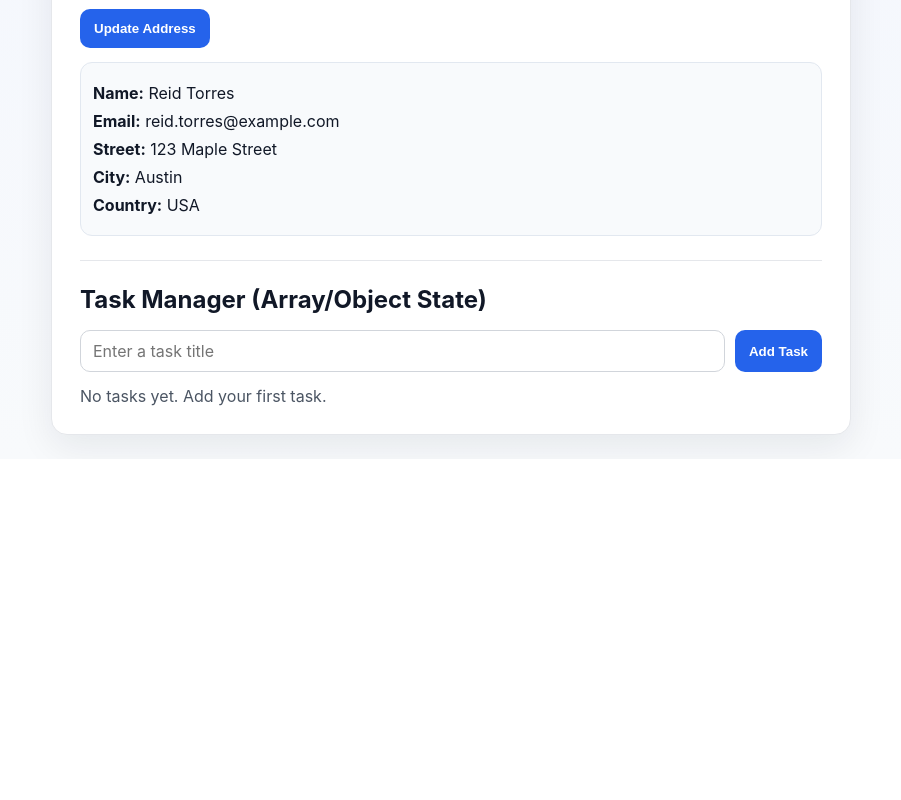
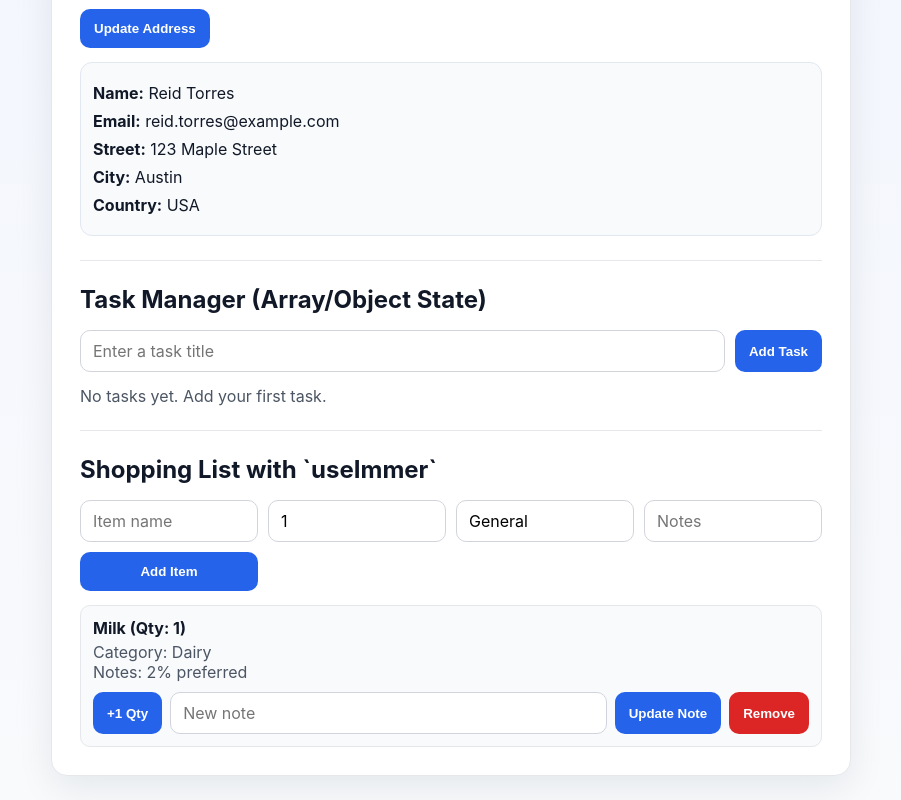
Before and after one commit to olympusmons1256/AD312, a React (Vite) app in the folder applicationLibrary/: page / in a window 1280 px wide. Shown: the part 1080-1880 px from the top of the page, without its empty margins (189-1090 px from the left). Before the commit the page ends 1539 px from the top, so only its background shows below. Built offline with nearby package versions, Linux system fonts and the light colour scheme.

Commit message:
state management with Immer in React initial commit

```diff
--- a/applicationLibrary/package.json
+++ b/applicationLibrary/package.json
@@ -9,8 +9,10 @@
     "preview": "vite preview"
   },
   "dependencies": {
+    "immer": "^11.1.4",
     "react": "^18.3.1",
-    "react-dom": "^18.3.1"
+    "react-dom": "^18.3.1",
+    "use-immer": "^0.11.0"
   },
   "devDependencies": {
     "@vitejs/plugin-react": "^4.2.1",
--- a/applicationLibrary/src/App.jsx
+++ b/applicationLibrary/src/App.jsx
@@ -2,19 +2,21 @@ import Counter from './Counter'
 import Gallery from './Gallery'
 import UserProfile from './UserProfile'
 import TaskManager from './TaskManager'
+import ShoppingListWithImmer from './ShoppingListWithImmer'
 
 function App() {
   return (
     <main className="app-shell">
       <h1>React State Dashboard</h1>
       <p className="subtitle">
-        Explore state snapshots, asynchronous updates, image navigation, nested objects, and task arrays.
+        Explore state snapshots, asynchronous updates, image navigation, nested objects, task arrays, and Immer drafts.
       </p>
       <div className="section-stack">
         <Counter />
         <Gallery />
         <UserProfile />
         <TaskManager />
+        <ShoppingListWithImmer />
       </div>
     </main>
   )
--- /dev/null
+++ b/applicationLibrary/src/ShoppingListWithImmer.jsx
@@ -0,0 +1,184 @@
+import { useState } from 'react'
+import { useImmer } from 'use-immer'
+
+function ShoppingListWithImmer() {
+  const [shoppingList, updateShoppingList] = useImmer([
+    {
+      id: 1,
+      name: 'Milk',
+      quantity: 1,
+      details: {
+        category: 'Dairy',
+        notes: '2% preferred'
+      }
+    }
+  ])
+
+  const [nameInput, setNameInput] = useState('')
+  const [quantityInput, setQuantityInput] = useState(1)
+  const [categoryInput, setCategoryInput] = useState('General')
+  const [notesInput, setNotesInput] = useState('')
+  const [noteDrafts, setNoteDrafts] = useState({})
+
+  const addItem = () => {
+    const trimmedName = nameInput.trim()
+
+    if (!trimmedName) {
+      return
+    }
+
+    updateShoppingList((draft) => {
+      draft.push({
+        id: Date.now(),
+        name: trimmedName,
+        quantity: Number(quantityInput) || 1,
+        details: {
+          category: categoryInput.trim() || 'General',
+          notes: notesInput.trim()
+        }
+      })
+    })
+
+    setNameInput('')
+    setQuantityInput(1)
+    setCategoryInput('General')
+    setNotesInput('')
+  }
+
+  const updateItem = (itemId, updates) => {
+    updateShoppingList((draft) => {
+      const item = draft.find((entry) => entry.id === itemId)
+
+      if (!item) {
+        return
+      }
+
+      if (updates.name !== undefined) {
+        item.name = updates.name
+      }
+
+      if (updates.quantity !== undefined) {
+        item.quantity = updates.quantity
+      }
+
+      if (updates.details?.category !== undefined) {
+        item.details.category = updates.details.category
+      }
+
+      if (updates.details?.notes !== undefined) {
+        item.details.notes = updates.details.notes
+      }
+    })
+  }
+
+  const removeItem = (itemId) => {
+    updateShoppingList((draft) => {
+      const index = draft.findIndex((entry) => entry.id === itemId)
+
+      if (index !== -1) {
+        draft.splice(index, 1)
+      }
+    })
+
+    setNoteDrafts((prevDrafts) => {
+      const nextDrafts = { ...prevDrafts }
+      delete nextDrafts[itemId]
+      return nextDrafts
+    })
+  }
+
+  return (
+    <section className="shopping-card">
+      <h2>Shopping List with `useImmer`</h2>
+
+      <div className="shopping-form-grid">
+        <input
+          type="text"
+          value={nameInput}
+          onChange={(event) => setNameInput(event.target.value)}
+          placeholder="Item name"
+        />
+        <input
+          type="number"
+          min="1"
+          value={quantityInput}
+          onChange={(event) => setQuantityInput(event.target.value)}
+          placeholder="Quantity"
+        />
+        <input
+          type="text"
+          value={categoryInput}
+          onChange={(event) => setCategoryInput(event.target.value)}
+          placeholder="Category"
+        />
+        <input
+          type="text"
+          value={notesInput}
+          onChange={(event) => setNotesInput(event.target.value)}
+          placeholder="Notes"
+        />
+        <button onClick={addItem}>Add Item</button>
+      </div>
+
+      {shoppingList.length === 0 ? (
+        <p className="shopping-empty">No items yet.</p>
+      ) : (
+        <ul className="shopping-list">
+          {shoppingList.map((item) => (
+            <li key={item.id} className="shopping-item">
+              <div>
+                <p className="shopping-item-title">
+                  {item.name} (Qty: {item.quantity})
+                </p>
+                <p className="shopping-item-meta">Category: {item.details.category}</p>
+                <p className="shopping-item-meta">Notes: {item.details.notes || '—'}</p>
+              </div>
+
+              <div className="shopping-actions">
+                <button
+                  onClick={() =>
+                    updateItem(item.id, {
+                      quantity: item.quantity + 1
+                    })
+                  }
+                >
+                  +1 Qty
+                </button>
+
+                <input
+                  type="text"
+                  value={noteDrafts[item.id] ?? ''}
+                  onChange={(event) =>
+                    setNoteDrafts((prevDrafts) => ({
+                      ...prevDrafts,
+                      [item.id]: event.target.value
+                    }))
+                  }
+                  placeholder="New note"
+                />
+
+                <button
+                  onClick={() =>
+                    updateItem(item.id, {
+                      details: {
+                        notes: (noteDrafts[item.id] ?? '').trim()
+                      }
+                    })
+                  }
+                >
+                  Update Note
+                </button>
+
+                <button className="danger-btn" onClick={() => removeItem(item.id)}>
+                  Remove
+                </button>
+              </div>
+            </li>
+          ))}
+        </ul>
+      )}
+    </section>
+  )
+}
+
+export default ShoppingListWithImmer
--- a/applicationLibrary/src/index.css
+++ b/applicationLibrary/src/index.css
@@ -229,3 +229,85 @@ button:disabled {
   text-decoration: line-through;
   color: #6b7280;
 }
+
+.shopping-card {
+  border-top: 1px solid #e5e7eb;
+  padding-top: 24px;
+}
+
+.shopping-card h2 {
+  margin: 0 0 16px;
+}
+
+.shopping-form-grid {
+  display: grid;
+  grid-template-columns: repeat(auto-fit, minmax(160px, 1fr));
+  gap: 10px;
+  margin-bottom: 14px;
+}
+
+.shopping-form-grid input {
+  border: 1px solid #d1d5db;
+  border-radius: 10px;
+  padding: 10px 12px;
+  font: inherit;
+}
+
+.shopping-form-grid input:focus,
+.shopping-actions input:focus {
+  outline: 2px solid #93c5fd;
+  border-color: #60a5fa;
+}
+
+.shopping-empty {
+  margin: 0;
+  color: #4b5563;
+}
+
+.shopping-list {
+  list-style: none;
+  margin: 0;
+  padding: 0;
+  display: grid;
+  gap: 10px;
+}
+
+.shopping-item {
+  border: 1px solid #e5e7eb;
+  border-radius: 10px;
+  background: #f8fafc;
+  padding: 12px;
+  display: grid;
+  gap: 10px;
+}
+
+.shopping-item-title {
+  margin: 0 0 4px;
+  font-weight: 700;
+}
+
+.shopping-item-meta {
+  margin: 0;
+  color: #4b5563;
+}
+
+.shopping-actions {
+  display: grid;
+  grid-template-columns: auto 1fr auto auto;
+  gap: 8px;
+}
+
+.shopping-actions input {
+  border: 1px solid #d1d5db;
+  border-radius: 10px;
+  padding: 10px 12px;
+  font: inherit;
+}
+
+.danger-btn {
+  background: #dc2626;
+}
+
+.danger-btn:hover {
+  opacity: 0.9;
+}
```
Also changed, not shown: 7 other files (tests, documents, lock files or other folders).
